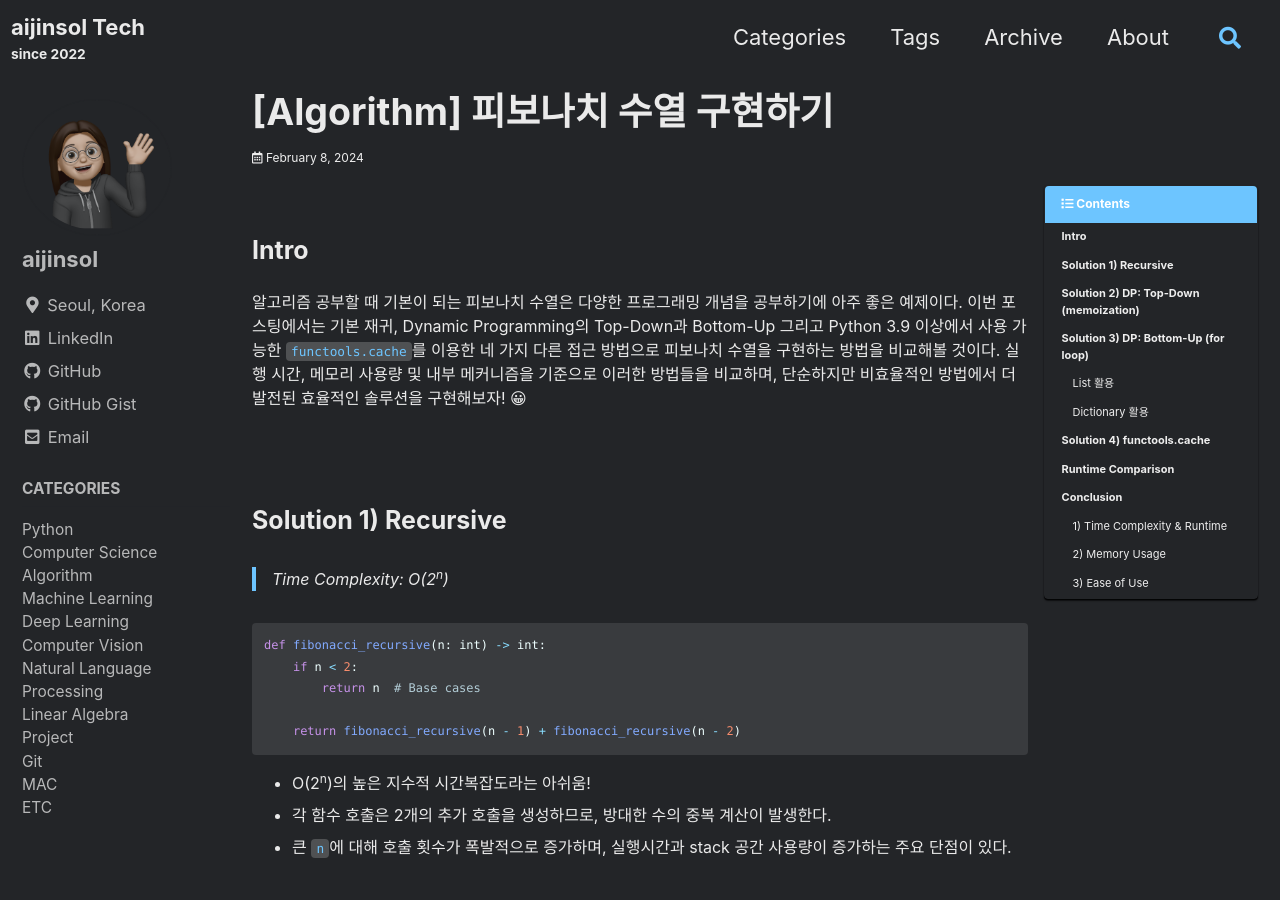
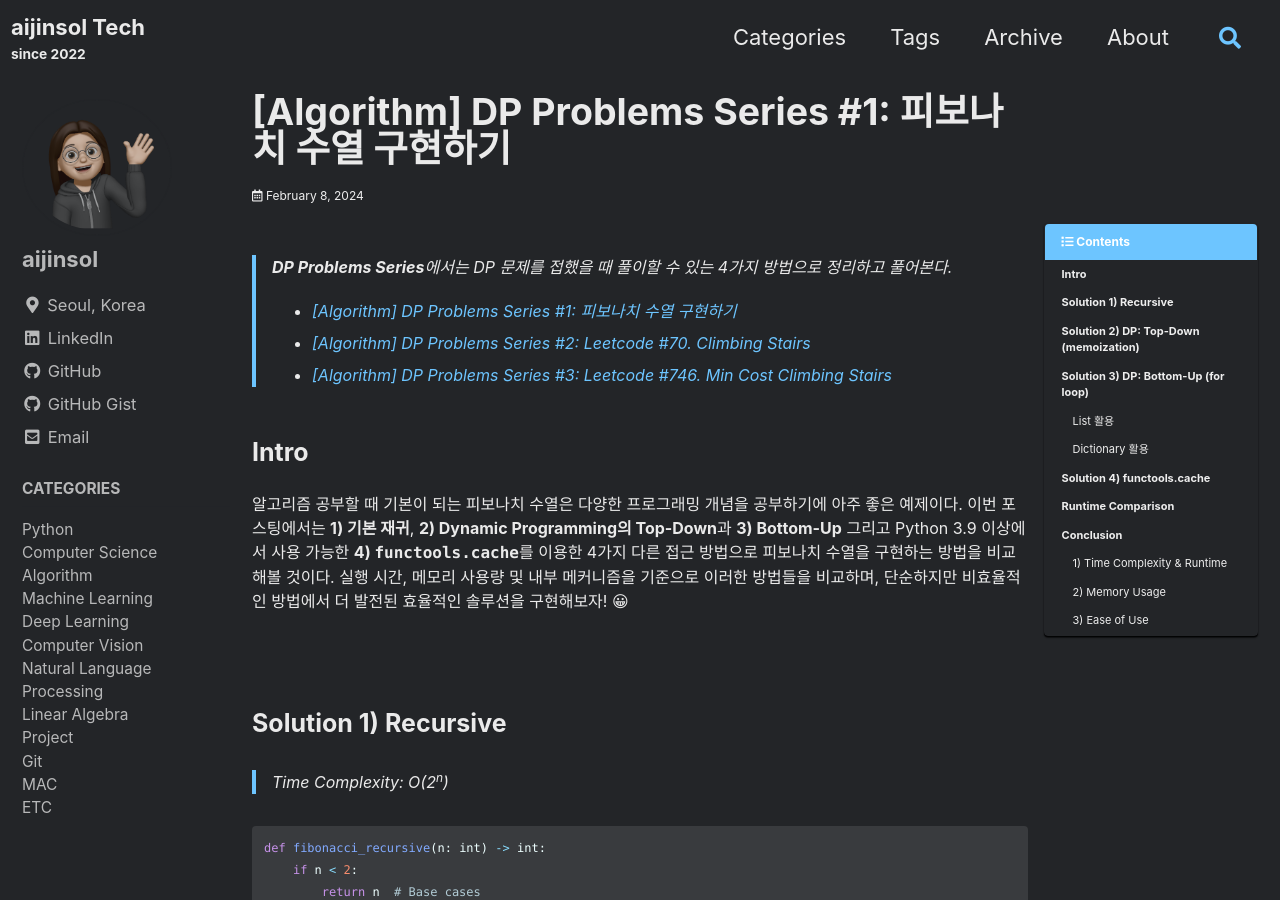
Before and after one commit to aijinsol/aijinsol.github.io, a Jekyll site: the page built from _posts/2024-02-08-fibonacci.md, in a window 1280 px wide and 900 px high. Built offline with Jekyll 4.4.1, drawn with Linux system fonts in a browser that asks for light colours; cached includes are drawn as plain includes; comment, search, counter and statistics services are not loaded; some of the changed text lies outside the part shown.

Commit message:
docs: update fibonacci post

```diff
--- a/_posts/2024-02-08-fibonacci.md
+++ b/_posts/2024-02-08-fibonacci.md
@@ -1,6 +1,6 @@
 ---
-title: "[Algorithm] 피보나치 수열 구현하기"
-excerpt: "재귀함수, top-down dp, bottom-up, cache 4가지 방법으로 구현하기"
+title: "[Algorithm] DP Problems Series #1: 피보나치 수열 구현하기"
+excerpt: "재귀함수, top-down dp, bottom-up dp, cache 4가지 방법으로 구현하기"
 categories:
   - Algorithm
 tags:
@@ -10,9 +10,15 @@ tags:
 last_modified_at: 2024-02-08
 ---
 
+> <b>DP Problems Series</b>에서는 DP 문제를 접했을 때 풀이할 수 있는 4가지 방법으로 정리하고 풀어본다.
+>
+> - [[Algorithm] DP Problems Series #1: 피보나치 수열 구현하기](https://aijinsol.github.io/algorithm/fibonacci/)
+> - [[Algorithm] DP Problems Series #2: Leetcode #70. Climbing Stairs](https://aijinsol.github.io/algorithm/climbing_stairs/)
+> - [[Algorithm] DP Problems Series #3: Leetcode #746. Min Cost Climbing Stairs](https://aijinsol.github.io/algorithm/min_cost_climbing_stairs/)
+
 # Intro
 
-알고리즘 공부할 때 기본이 되는 피보나치 수열은 다양한 프로그래밍 개념을 공부하기에 아주 좋은 예제이다. 이번 포스팅에서는 기본 재귀, Dynamic Programming의 Top-Down과 Bottom-Up 그리고 Python 3.9 이상에서 사용 가능한 `functools.cache`를 이용한 네 가지 다른 접근 방법으로 피보나치 수열을 구현하는 방법을 비교해볼 것이다. 실행 시간, 메모리 사용량 및 내부 메커니즘을 기준으로 이러한 방법들을 비교하며, 단순하지만 비효율적인 방법에서 더 발전된 효율적인 솔루션을 구현해보자! 😀
+알고리즘 공부할 때 기본이 되는 피보나치 수열은 다양한 프로그래밍 개념을 공부하기에 아주 좋은 예제이다. 이번 포스팅에서는 <b>1) 기본 재귀</b>, <b>2) Dynamic Programming의 Top-Down</b>과 <b>3) Bottom-Up</b> 그리고 Python 3.9 이상에서 사용 가능한 <b>4) `functools.cache`</b>를 이용한 4가지 다른 접근 방법으로 피보나치 수열을 구현하는 방법을 비교해볼 것이다. 실행 시간, 메모리 사용량 및 내부 메커니즘을 기준으로 이러한 방법들을 비교하며, 단순하지만 비효율적인 방법에서 더 발전된 효율적인 솔루션을 구현해보자! 😀
 
 <br>
 
```
Also changed, not shown: other parts of _posts/2024-02-08-fibonacci.md (+4 -4 lines).
